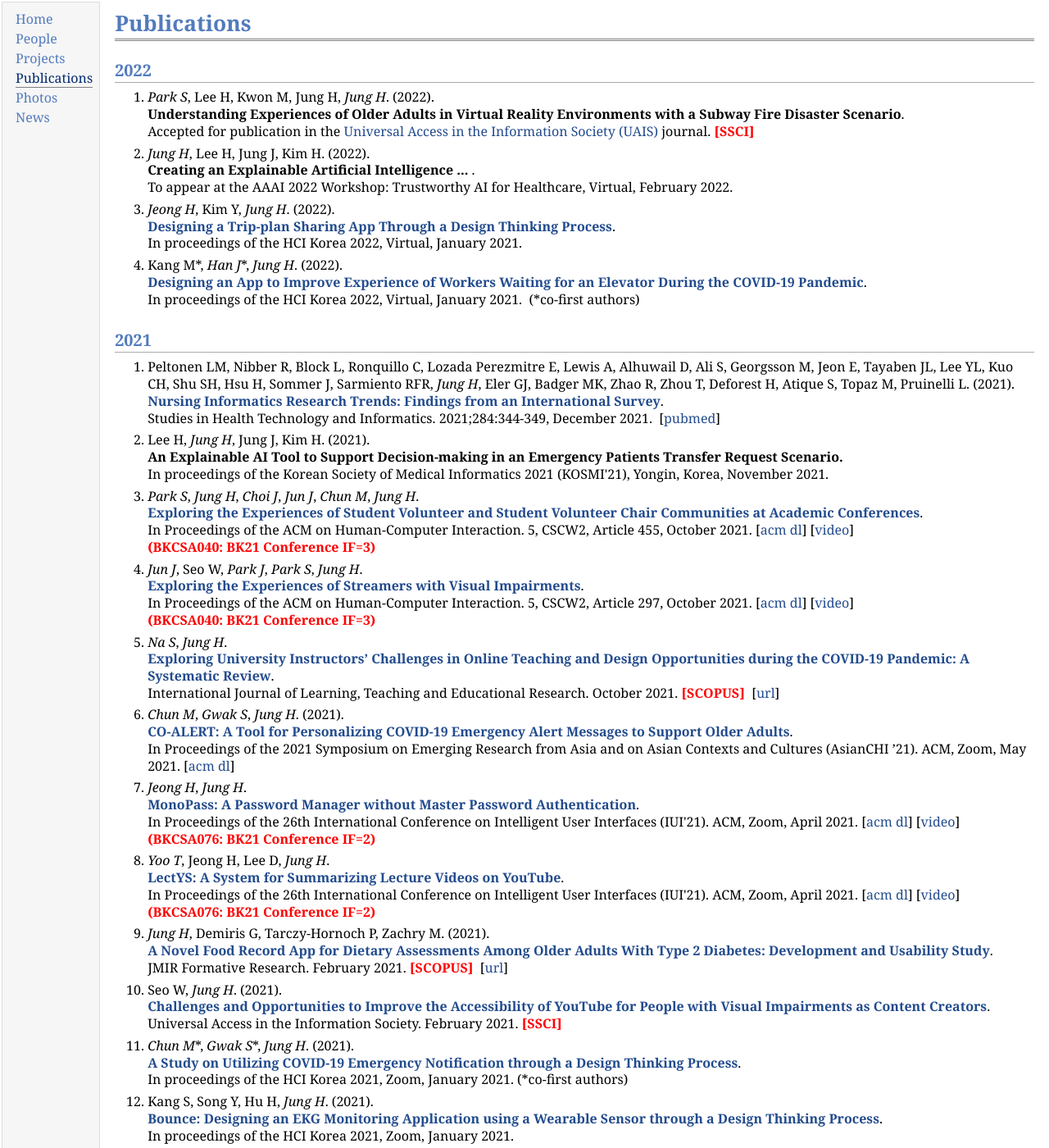
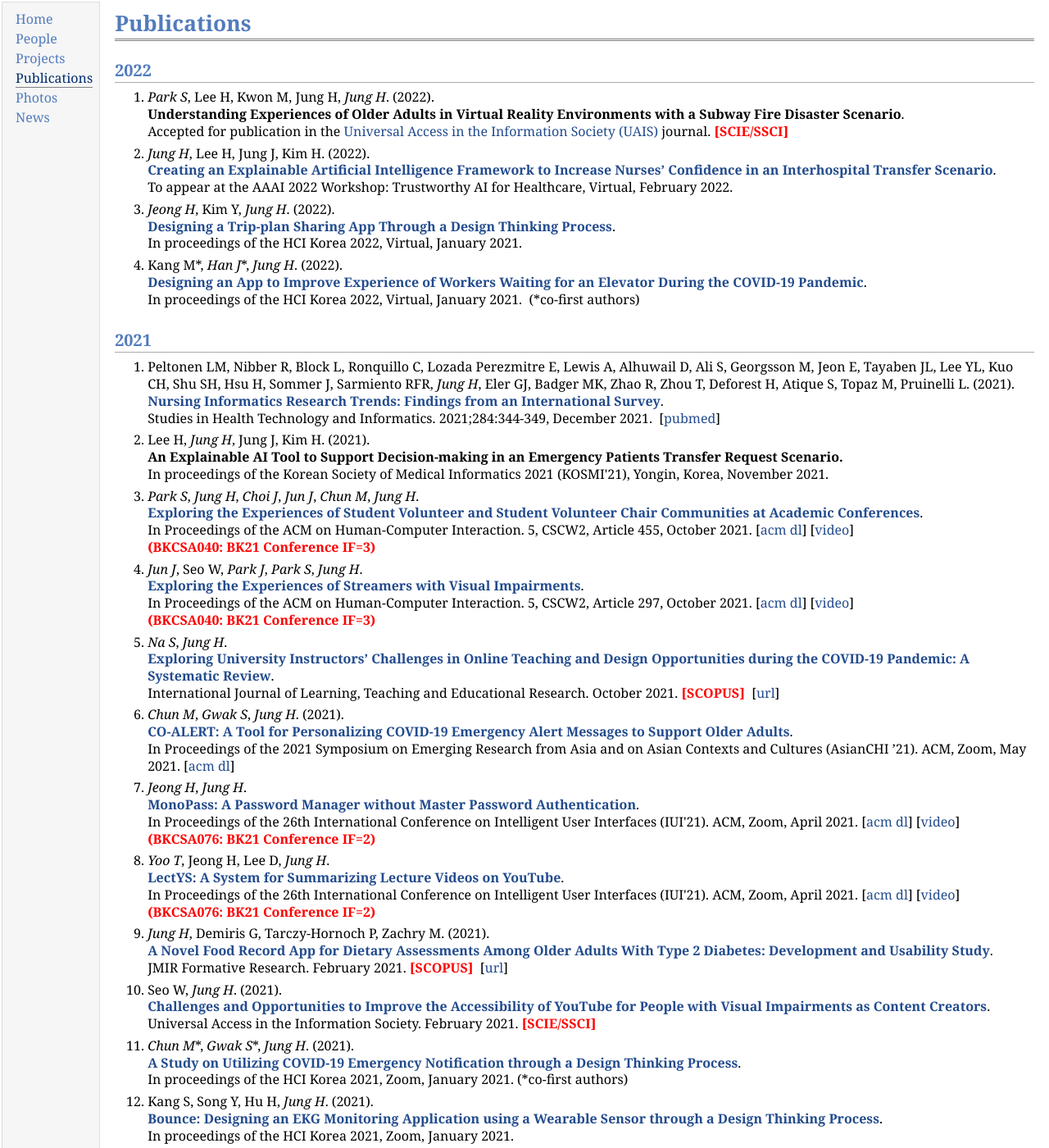
Before and after one commit to hcail/hcail-backup.github.io, a Jekyll site: the page pub/pub.html, which Jekyll copies as it is, in a window 1280 px wide and 1400 px high. Shown: the whole window at 82% size. Built offline with Jekyll 4.4.1, drawn with Linux system fonts in a browser that asks for light colours.

Commit message:
pub minor updated

```diff
--- a/pub/pub.html
+++ b/pub/pub.html
@@ -31,12 +31,15 @@
   <b>Understanding Experiences of Older Adults in Virtual Reality Environments with a Subway Fire Disaster Scenario</b></font>.
     <br />Accepted for publication in the <a href="https://www.springer.com/journal/10209">
     Universal Access in the Information Society (UAIS)</a> journal.
-    <font color=red size=+0.5><b>[SSCI]</b></font>
+    <font color=red size=+0.5><b>[SCIE/SSCI]</b></font>
     </p>
   </li>
   <li>
     <p><i>Jung H</i>, Lee H, Jung J, Kim H. (2022).<br /><font size=+0.5>
-    <b>Creating an Explainable Artificial Intelligence ... </b></font>.<br />
+    <b>
+<a href="https://taih21.github.io/pages/Accepted%20Paper.html">
+      Creating an Explainable Artificial Intelligence Framework to Increase Nurses’ Confidence
+      in an Interhospital Transfer Scenario</a></b></font>.<br />
     To appear at the AAAI 2022 Workshop: Trustworthy AI for Healthcare, Virtual, February 2022.</p>
   </li>
   <li><p><i>Jeong H</i>, Kim Y, <i>Jung H</i>. (2022).<br /><font size=+0.5>
@@ -150,7 +153,7 @@
   Challenges and Opportunities to Improve the Accessibility of
   YouTube for People with Visual Impairments as Content Creators</a></b></font>.
 <br />Universal Access in the Information Society. February 2021.
-<font color=red size=+0.5><b>[SSCI]</b></font>&nbsp;&nbsp;
+<font color=red size=+0.5><b>[SCIE/SSCI]</b></font>&nbsp;&nbsp;
 </p>
 </li>
 <li><p><i>Chun M</i>*, <i>Gwak S</i>*, <i>Jung H</i>. (2021).
@@ -246,7 +249,7 @@ ACM, Zoom, April 2020.&nbsp;
   <li><p>Seo W, <i>Jung H</i>. (2020).
   <br /><font size=+0.5><b><a href="https://link.springer.com/article/10.1007/s10209-019-00706-6/">Understanding the Community of Blind or Visually Impaired Vloggers on YouTube</a></b></font>.
   <br />Universal Access in the Information Society. January 2020.
-<font color=red size=+0.5><b>[SSCI]</b></font>&nbsp;&nbsp;[<a href="https://link.springer.com/article/10.1007/s10209-019-00706-6/">url</a>]
+<font color=red size=+0.5><b>[SCIE/SSCI]</b></font>&nbsp;&nbsp;[<a href="https://link.springer.com/article/10.1007/s10209-019-00706-6/">url</a>]
   </p>
   </li>
 
```
Also changed, not shown: 1 other file.
